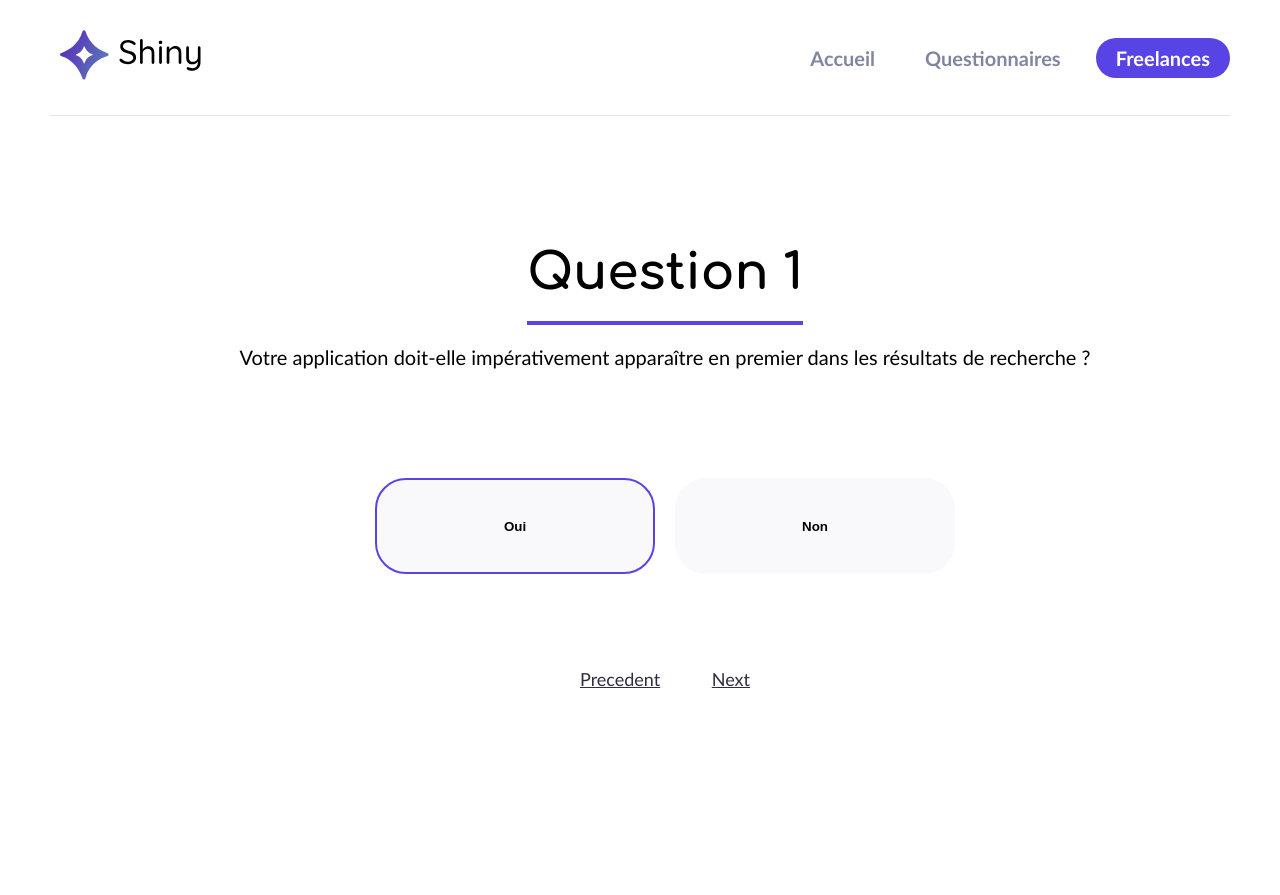
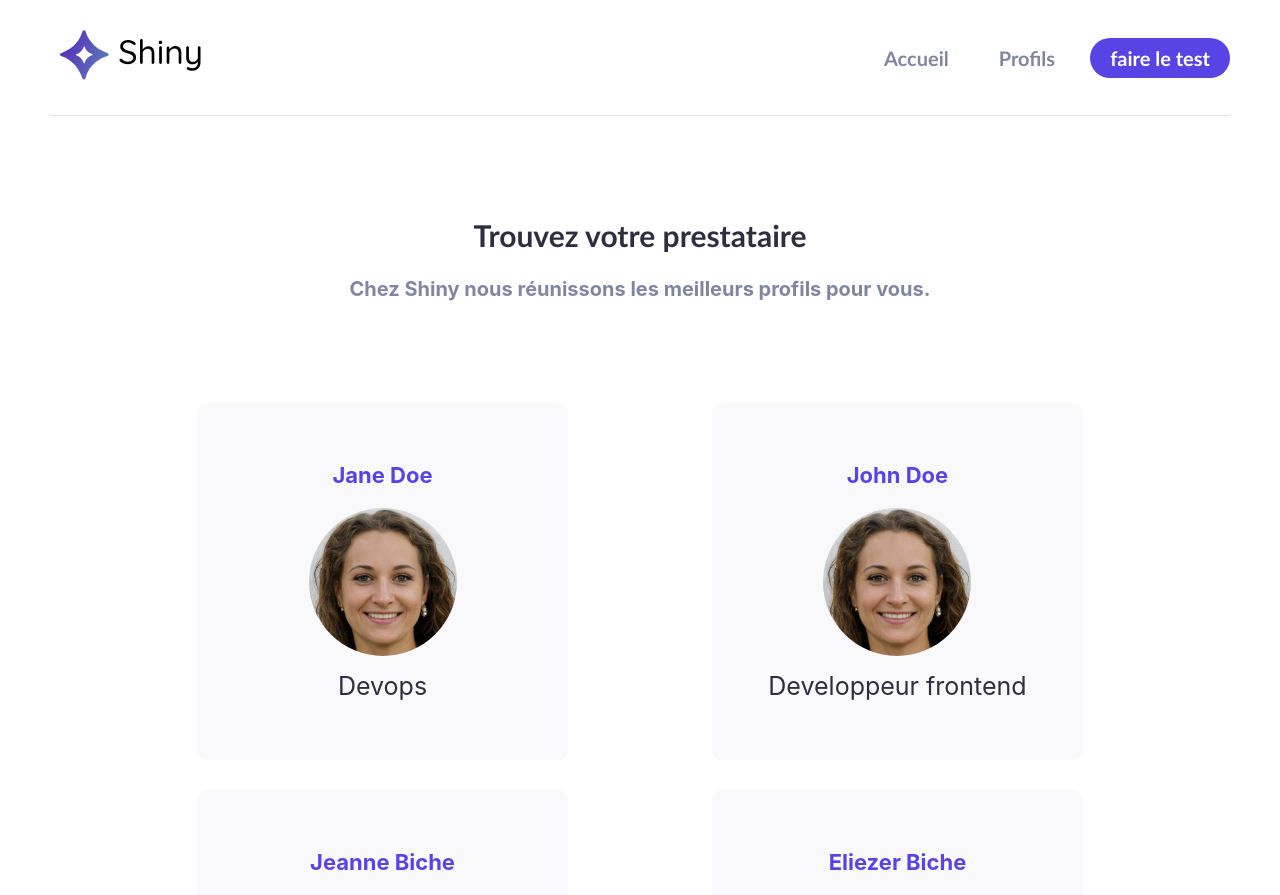
Before and after one commit to eliezermasial/shiny-agency, a React (Create React App) app: page /freelances in a window 1280 px wide. Shown: the top 895 px of the page. Before the commit the page ends 856 px from the top, so only its background shows below. Built offline with nearby package versions, Linux system fonts and the light colour scheme.

Commit message:
implementation page freelance

```diff
--- a/src/App.js
+++ b/src/App.js
@@ -2,11 +2,11 @@ import {Routes, Route } from 'react-router-dom';
 //import logo from './logo.svg';
 import './App.css';
 import Home from './pages/Home/';
-import Survey from './pages/Survey';
+//import Survey from './pages/Survey';
 import Results from './pages/Results';
 import Error from './components/Error';
 import Header from './components/Header';
-//import Freelances from './pages/Freelances';
+import Freelances from './pages/Freelances';
 import Quiz from './pages/Quiz/';
 
 function App() {
@@ -16,8 +16,8 @@ function App() {
         <Route path="/logo" />
         <Route path="/" element={<> <Header /> <Home /> </>} />
         <Route path="/results" element={<> <Header /> <Results /> </>} />
-        <Route path="/freelances" element={<> <Header /> <Quiz /> </>} />
-        <Route path="/survey" element={<> <Header />  <Survey /> </>} />
+        <Route path="/quiz" element={<> <Header /> <Quiz /> </>} />
+        <Route path="/freelances" element={<> <Header />  <Freelances /> </>} />
       </Routes>
   );
 }
--- a/src/components/Card/index.jsx
+++ b/src/components/Card/index.jsx
@@ -1,58 +1,79 @@
 import PropTypes from "prop-types";
 import Styled from "styled-components";
-import DefaultPicture from '../../assets/logo1.png';
+import DefaultPicture from '../../assets/profil.jpg';
 import colors from '../../utils/Style/colors.js';
 
-// Define the Card component that takes label, title, and picture as props
+// === Typage des props
 Card.propTypes = {
   label: PropTypes.string.isRequired,
   title: PropTypes.string.isRequired,
   picture: PropTypes.string.isRequired,
-};
+}
 
-// Set default props for the Card component
+// === Valeurs par défaut
 Card.defaultProps = {
   label: '',
   title: '',
   picture: DefaultPicture,
 }
 
-const CardLabel =  Styled.span`
-    color: #5843e4;
-    font-size: 22px;
-    font-weight: bold`;
-
-const CardTitle = Styled.span`color: #000`;
-
-const CardPicture = Styled.img`
-    height: 80px;
-    width: 80px;
-    border-radius: 50%;`;
-
 const CardWrapper = Styled.div`
+  width: 339px;
+  height: 325px;
+  padding: 15px;
   display: flex;
   flex-direction: column;
-    padding: 15px;
+  align-items: center;
+  justify-content: center;
+  gap: 20px;
+  border-radius: 10px;
   background-color: ${colors.backgroundLight};
-    border-radius: 30px;
-    width: 350px;
-    transition: 200ms;
+  border: ${colors.backgroundLight} solid 1px;
+  transition: box-shadow 200ms, border 200ms;
+
   &:hover {
     cursor: pointer;
     box-shadow: 2px 2px 10px #e2e3e9;
-    }`;
+    border: ${colors.violetMain} solid 1px;
+    border-radius: 30px;
+  }
+`
 
-function Card({ label,title, picture }) {
+const CardLabel = Styled.span`
+  color: ${colors.violetMain};
+  font-size: 22px;
+  font-weight: bold;
+`
 
+const BlockImgDesc = Styled.div`
+  display: flex;
+  flex-direction: column;
+  align-items: center;
+  gap: 15px;
+`
+
+const CardPicture = Styled.img`
+  width: 148px;
+  height: 148px;
+  border-radius: 50%;
+  object-fit: cover;
+`
+
+const CardTitle = Styled.span`
+  color: ${colors.secondary};
+  font-size: 25px;
+`
+
+function Card({ label, title, picture }) {
   return (
-        <div style={{ display: 'flex', flexDirection: 'column', padding: 15 }}>
     <CardWrapper>
       <CardLabel>{label}</CardLabel>
-                <CardPicture src={picture} alt="freelance" height={80} width={80} />
+      <BlockImgDesc>
+        <CardPicture src={picture} alt="freelance" />
         <CardTitle>{title}</CardTitle>
+      </BlockImgDesc>
     </CardWrapper>
-        </div>
   )
 }
 
-export default Card
+export default Card;
--- a/src/components/Header/index.jsx
+++ b/src/components/Header/index.jsx
@@ -70,8 +70,8 @@ function Header() {
 
       <NavLinks>
         <StyledLink to="/" $colorLinks> Accueil </StyledLink>
-        <StyledLink to="/survey" $colorLinks> Questionnaires </StyledLink>
-        <StyledFreelanceLink to="/freelances" $bgBotton> Freelances </StyledFreelanceLink>
+        <StyledLink to="/freelances" $colorLinks> Profils </StyledLink>
+        <StyledFreelanceLink to="/quiz" $bgBotton> faire le test </StyledFreelanceLink>
       </NavLinks>
     </StyleNav>
   )
--- a/src/pages/Freelances/index.jsx
+++ b/src/pages/Freelances/index.jsx
@@ -1 +1,98 @@
-//import styled from 'styled-components';
+import Styled from 'styled-components';
+import colors from '../../utils/Style/colors';
+import Card from '../../components/Card/';
+import DefaultPicture from '../../assets/profil.jpg';
+
+const freelanceProfiles = [
+    {
+        name: 'Jane Doe',
+        jobTitle: 'Devops',
+        picture: DefaultPicture,
+    },
+    {
+        name: 'John Doe',
+        jobTitle: 'Developpeur frontend',
+        picture: DefaultPicture,
+    },
+    {
+        name: 'Jeanne Biche',
+        jobTitle: 'Développeuse Fullstack',
+        picture: DefaultPicture,
+    },
+    {
+        name: 'Eliezer Biche',
+        jobTitle: 'Développeuse Fullstack',
+        picture: DefaultPicture,
+    },
+
+
+];
+
+const Container = Styled.div`
+    display: flex;
+    justify-content: space-around;
+    align-items: center;
+    flex-direction: column;
+    padding: 50px;
+    padding-bottom: 100px;
+    margin: 50px;
+    gap: 80px;
+    color: ${colors.textSecondary};
+    min-height: 80vh;
+    box-sizing: border-box;
+`
+
+const TitleContainer = Styled.div`
+    display: inline-block;
+    text-align: center;
+`
+
+const Title = Styled.h1`
+    font-family: 'Trebuchet MS', sans-serif;
+    font-weight: 700;
+    font-size: 30px;
+    line-height: 133%;
+    letter-spacing: 0;
+    color: ${colors.secondary};
+    margin: 0;
+`
+
+const Paragraph = Styled.p`
+    font-weight: 700;
+    line-height: 133%;
+    letter-spacing: 0;
+`
+
+const BlockCard = Styled.div`
+    gap: 30px;
+    width: 100%;
+    display: grid;
+    max-width: 1000px;
+    justify-items: center;
+    grid-template-columns: repeat(2, 1fr);
+`
+
+function Freelances() {
+    return (
+        <Container>
+
+            <TitleContainer>
+                <Title>Trouvez votre prestataire</Title>
+                <Paragraph>Chez Shiny nous réunissons les meilleurs profils pour vous.</Paragraph>
+            </TitleContainer>
+
+            <BlockCard>
+                {freelanceProfiles.map((profil, index) => (
+                    <Card key={`${profil.name} - ${index}`}
+                        label={profil.name}
+                        title={profil.jobTitle}
+                        picture={profil.picture}
+                    />
+                ))}
+            </BlockCard>
+
+        </Container>
+    )
+}
+
+export default Freelances;
--- a/src/pages/Quiz/index.jsx
+++ b/src/pages/Quiz/index.jsx
@@ -18,7 +18,6 @@ const Container = Styled.div`
     margin: 50px 0 50px 50px;
     justify-content: space-around;
     font-family: 'Trebuchet MS', sans-serif;
-
 `
 
 const BlockTop = Styled.div`
--- a/src/utils/Style/colors.js
+++ b/src/utils/Style/colors.js
@@ -4,6 +4,7 @@ const colors = {
     violetMain: '#5843E4',
     coolGray: '#8186A0',
     backgroundLight: '#F9F9FC',
+    textSecondary: '#8186A0'
 }
 
 export default colors;
```
Also changed, not shown: src/assets/profil.jpg (added). Lines whose indentation alone changed are shown as unchanged.
